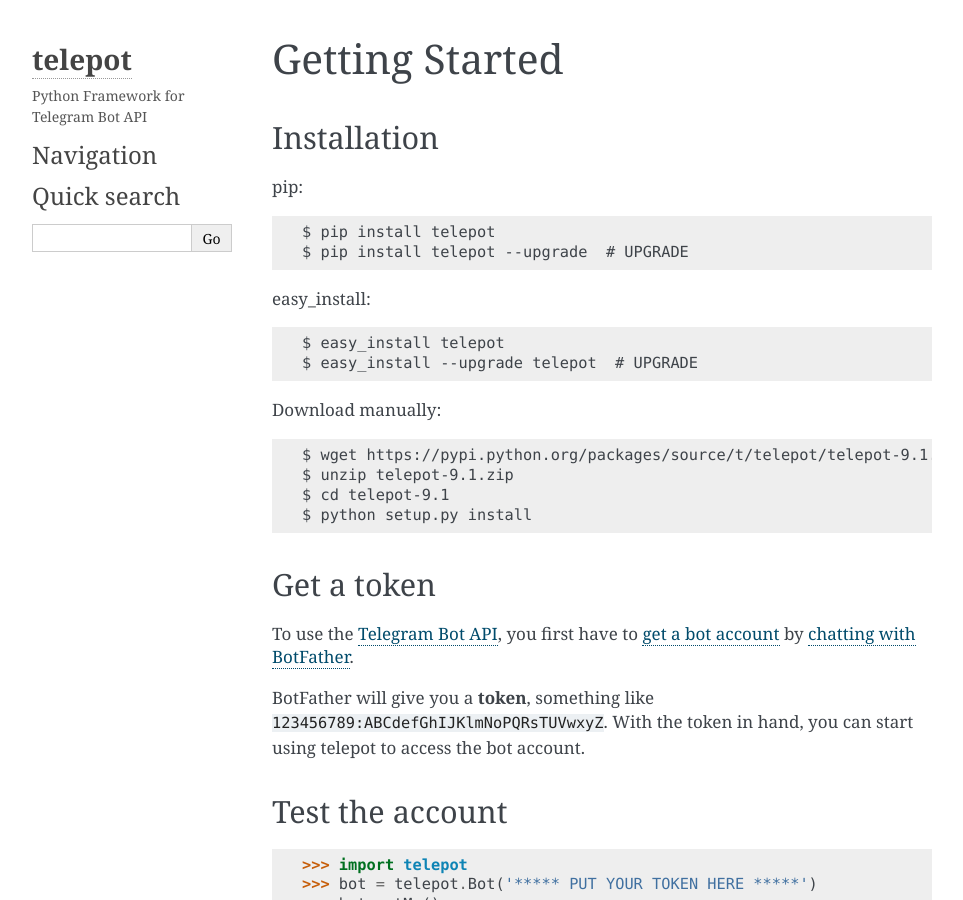
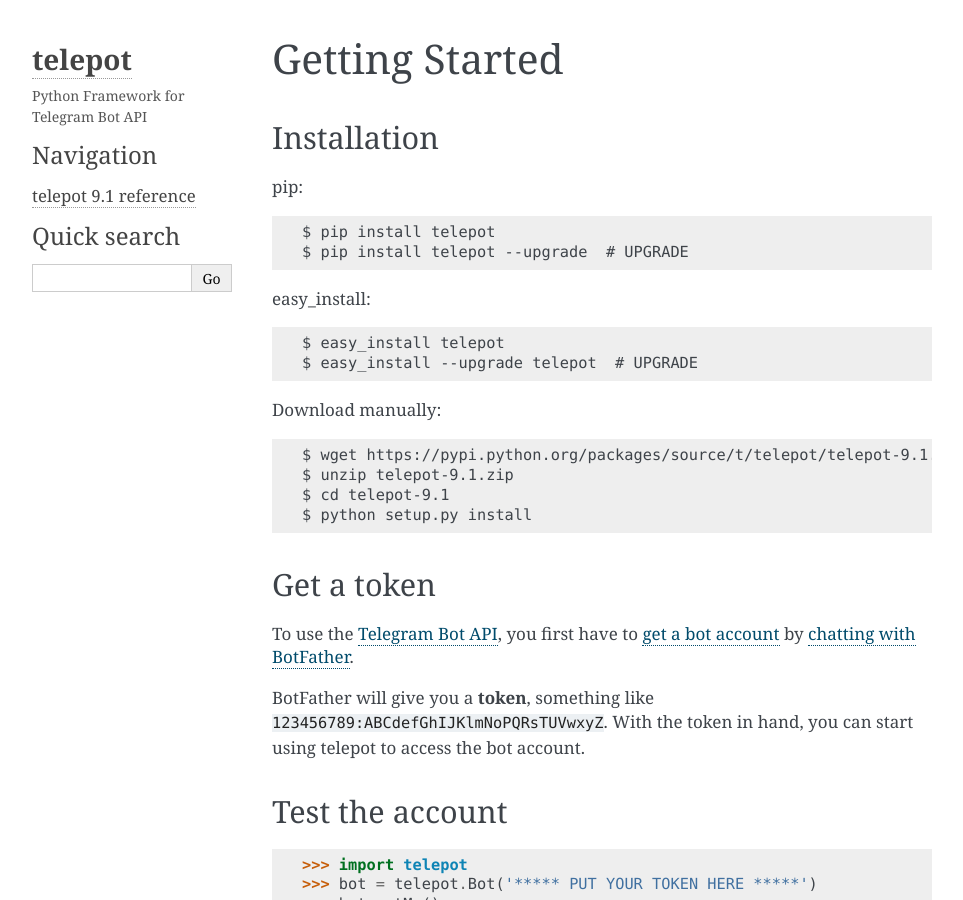
Before and after one commit to nickoala/telepot, a Sphinx documentation site: the page built from doc/index.rst, in a window 1280 px wide and 900 px high. Shown: the whole window, without its empty margins (148-1111 px from the left). Built offline with Sphinx 7.4.7, drawn with Linux system fonts in a browser that asks for light colours.

Commit message:
Updating docs

```diff
--- a/doc/index.rst
+++ b/doc/index.rst
@@ -1,5 +1,11 @@
 Getting Started
 ===============
+
+.. toctree::
+   :hidden:
+   :maxdepth: 2
+
+   reference
 
 Installation
 ------------
```
